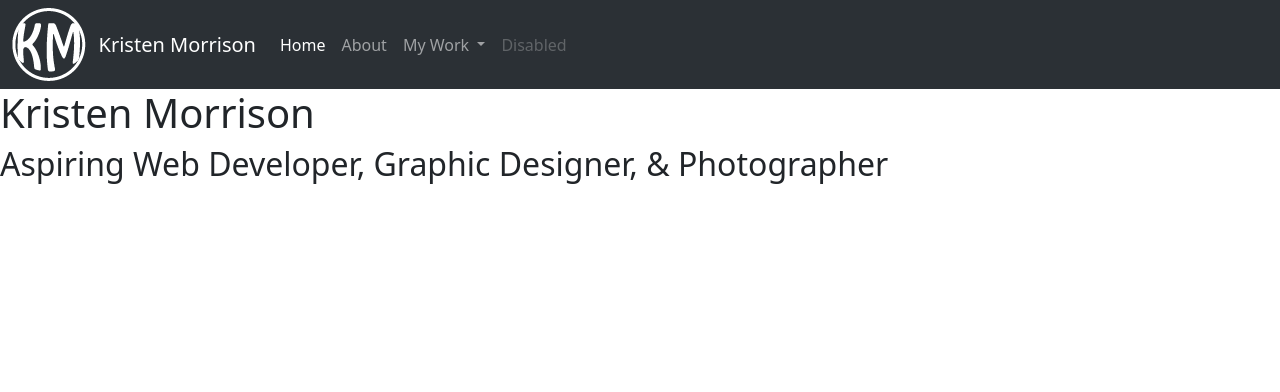
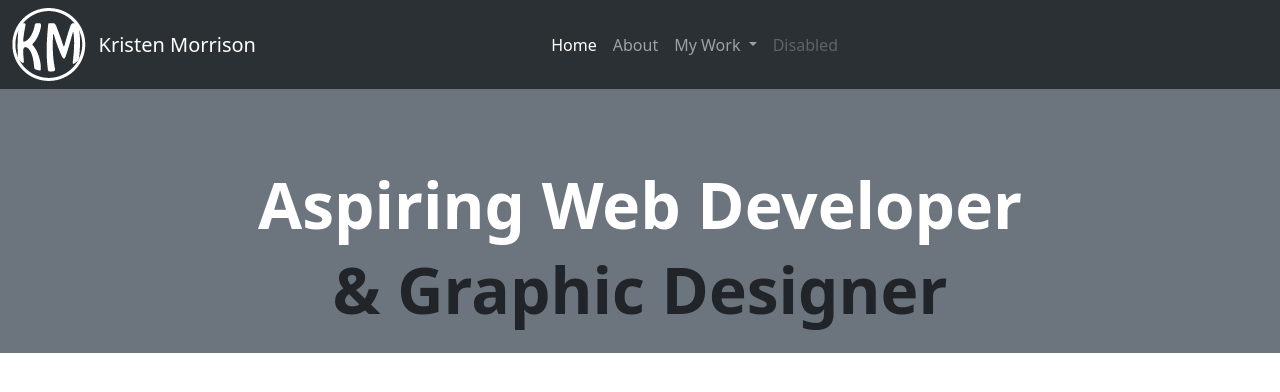
Before and after one commit to KristenMorrison/KristenMorrison.github.io, a plain HTML site: page index.html in a window 1280 px wide. Drawn offline with nearby package versions, Linux system fonts and the light colour scheme.

Commit message:
second commit

```diff
--- a/index.html
+++ b/index.html
@@ -6,7 +6,7 @@
     <meta name="viewport" content="width=device-width, initial-scale=1.0">
     <link rel="stylesheet" href="styles.css">
     <link href="https://cdn.jsdelivr.net/npm/bootstrap@5.3.0-alpha3/dist/css/bootstrap.min.css" rel="stylesheet" integrity="sha384-KK94CHFLLe+nY2dmCWGMq91rCGa5gtU4mk92HdvYe+M/SXH301p5ILy+dN9+nJOZ" crossorigin="anonymous">
-
+    <script src="https://kit.fontawesome.com/01c8e46bc2.js" crossorigin="anonymous"></script>
 
     <title>My Bio</title>
 </head>
@@ -19,8 +19,8 @@
           <button class="navbar-toggler" type="button" data-bs-toggle="collapse" data-bs-target="#navbarSupportedContent" aria-controls="navbarSupportedContent" aria-expanded="false" aria-label="Toggle navigation">
             <span class="navbar-toggler-icon"></span>
           </button>
-          <div class="collapse navbar-collapse" id="navbarSupportedContent">
-            <ul class="navbar-nav me-auto mb-2 mb-lg-0">
+          <div class="navPad collapse navbar-collapse d-flex justify-content-around" id="navbarSupportedContent">
+            <ul class="navbar-nav">
               <li class="nav-item">
                 <a class="nav-link active" aria-current="page" href="index.html">Home</a>
               </li>
@@ -43,11 +43,14 @@
               </li>
             </ul>
 
-          </div>
-        </div>
+
+
       </nav>
-    <h1>Kristen Morrison</h1>
-    <h2>Aspiring Web Developer, Graphic Designer, & Photographer</h2>
+      <div class="bg-secondary p-3">
+    <h1 class="main-title text-center display-3 fw-bold justify-content-left text-white">Aspiring Web Developer</h1>
+    <h1 class="text-center display-3 fw-bold">& Graphic Designer</h1>
+  </div>
+
 
 
 
--- a/styles.css
+++ b/styles.css
@@ -1,4 +1,15 @@
+
+
 .Name {
   padding-left: 1%;
 
+
 }
+
+.navPad {
+padding-right: 12%;
+}
+
+.main-title {
+ padding-top: 5%;
+}
```
Also changed, not shown: github.svg (added).
